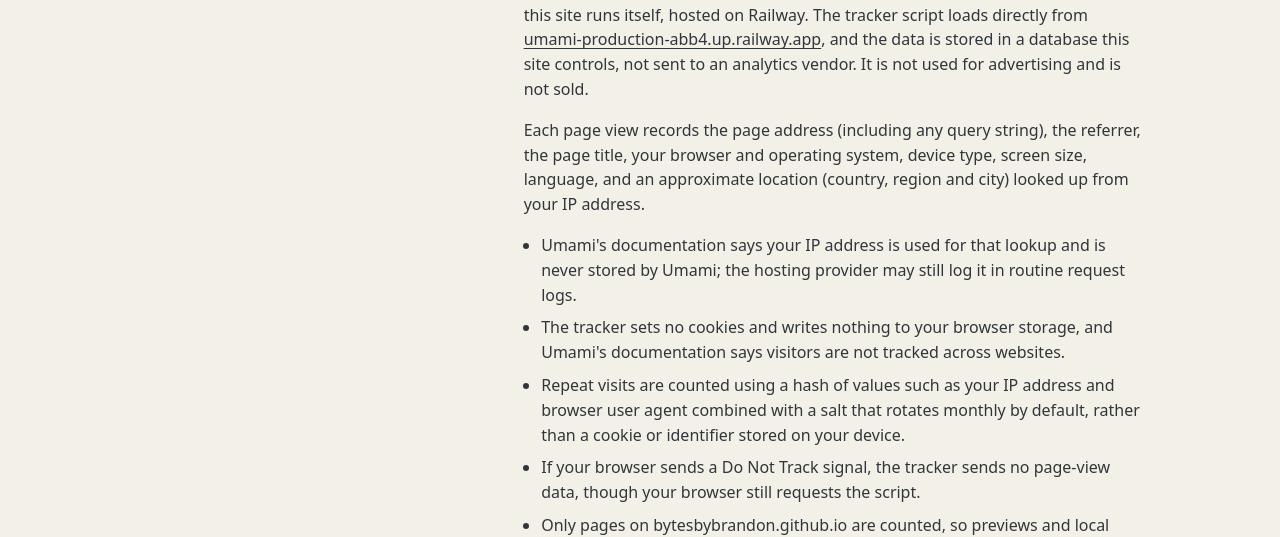
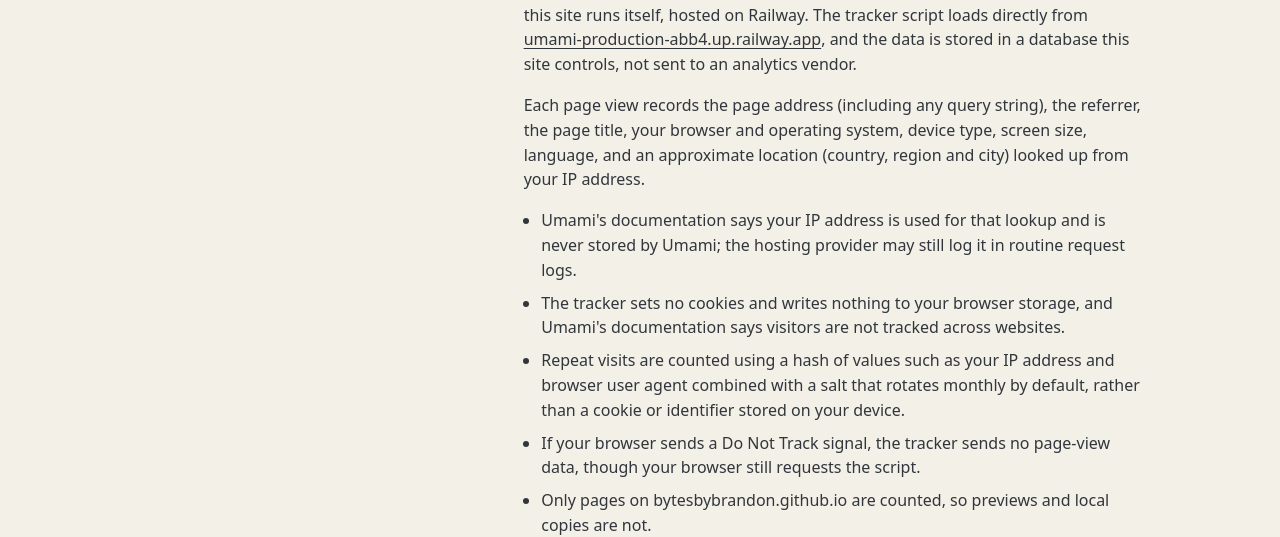
Before and after one commit to bytesbybrandon/ip-search-mcp, a website: page site/privacy/index.html in a window 1280 px wide. Shown: the part 264-801 px from the top of the page. Drawn offline with Linux system fonts and the light colour scheme; a web font is replaced by a local one.

Commit message:
no-mistakes(review): Limit privacy page to site analytics disclosure

```diff
--- a/site/privacy/index.html
+++ b/site/privacy/index.html
@@ -35,14 +35,14 @@
     <h1>Privacy</h1>
     <section class="privacy__body" aria-labelledby="site-analytics">
       <h2 id="site-analytics">Site analytics</h2>
-      <p>ip-search-mcp counts page views with Umami, open-source analytics software that this site runs itself, hosted on Railway. The tracker script loads directly from <a href="https://umami-production-abb4.up.railway.app/script.js">umami-production-abb4.up.railway.app</a>, and the data is stored in a database this site controls, not sent to an analytics vendor. It is not used for advertising and is not sold.</p>
+      <p>ip-search-mcp counts page views with Umami, open-source analytics software that this site runs itself, hosted on Railway. The tracker script loads directly from <a href="https://umami-production-abb4.up.railway.app/script.js">umami-production-abb4.up.railway.app</a>, and the data is stored in a database this site controls, not sent to an analytics vendor.</p>
       <p>Each page view records the page address (including any query string), the referrer, the page title, your browser and operating system, device type, screen size, language, and an approximate location (country, region and city) looked up from your IP address.</p>
       <ul>
         <li>Umami's documentation says your IP address is used for that lookup and is never stored by Umami; the hosting provider may still log it in routine request logs.</li>
         <li>The tracker sets no cookies and writes nothing to your browser storage, and Umami's documentation says visitors are not tracked across websites.</li>
         <li>Repeat visits are counted using a hash of values such as your IP address and browser user agent combined with a salt that rotates monthly by default, rather than a cookie or identifier stored on your device.</li>
         <li>If your browser sends a Do Not Track signal, the tracker sends no page-view data, though your browser still requests the script.</li>
-        <li>Only pages on bytesbybrandon.github.io are counted, so previews and local copies are not. This site does not use a session recorder.</li>
+        <li>Only pages on bytesbybrandon.github.io are counted, so previews and local copies are not.</li>
         <li>Self-hosted Umami keeps data until it is deleted and has no automatic expiry.</li>
       </ul>
     </section>
```
